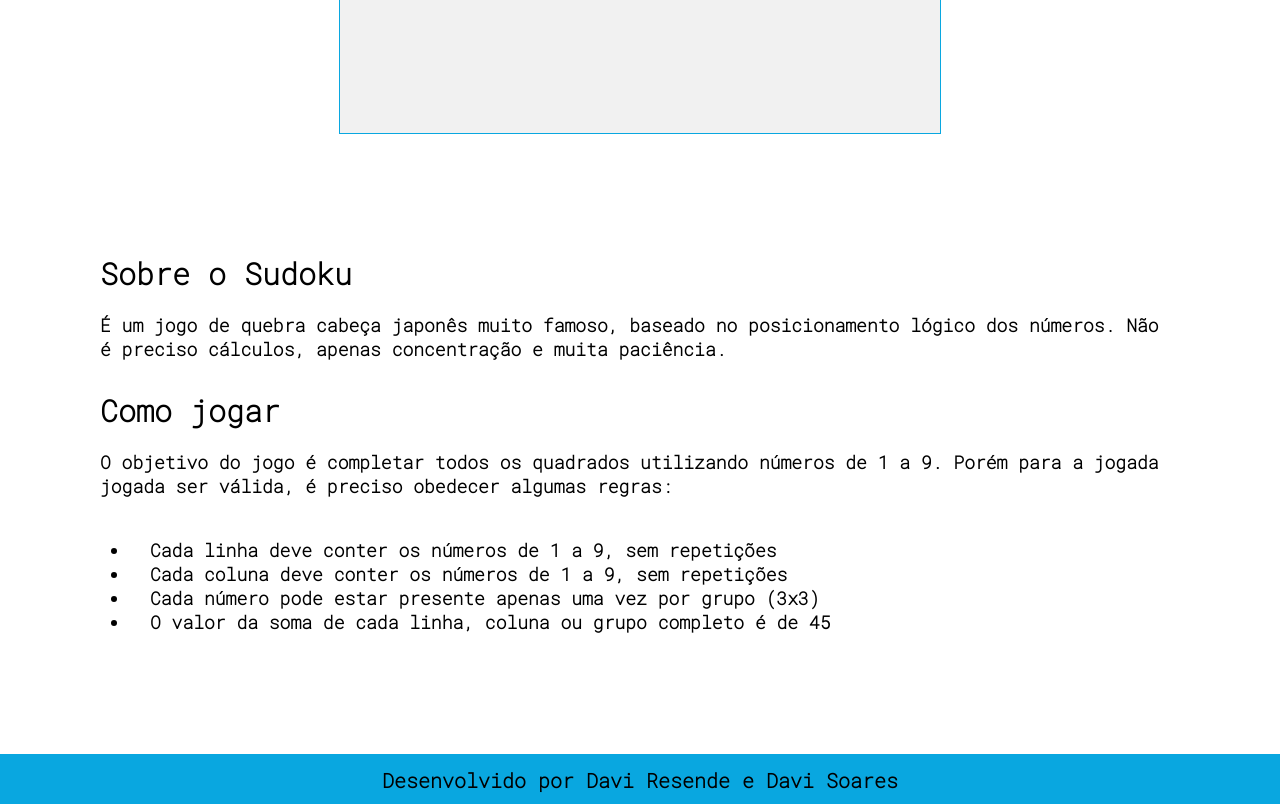
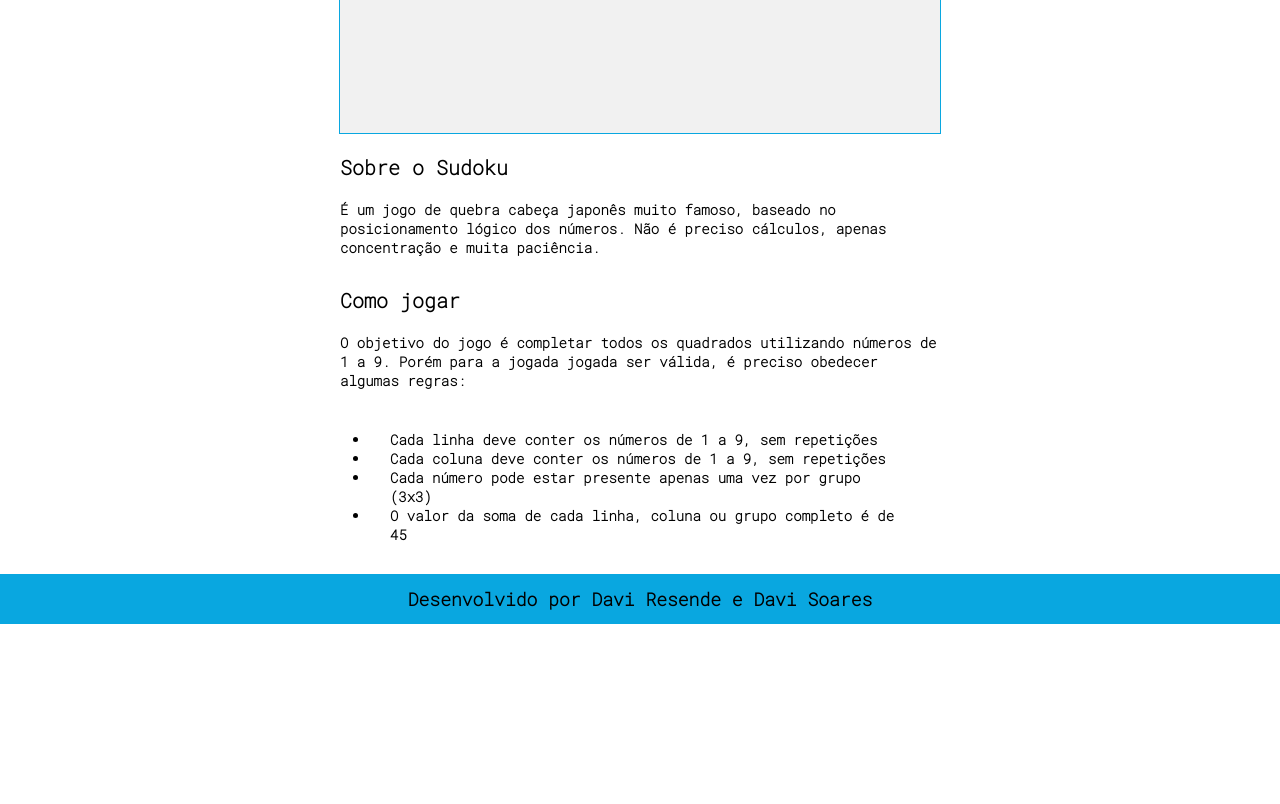
Before and after one commit to davirsreis/Sudoku-PPI1, a plain HTML site: page index.html in a window 1280 px wide. Shown: the part 600-1404 px from the top of the page. After the commit the page ends 1224 px from the top, so only its background shows below. Drawn offline with nearby package versions, Linux system fonts and the light colour scheme.

Commit message:
final adjustments

```diff
--- a/style.css
+++ b/style.css
@@ -100,16 +100,17 @@ input:hover {
 
 .sec-sobre {
     font-family: 'Roboto Mono', monospace;
-    margin: 100px;
+    width: 600px;
+    margin: auto;
 }
 .sec-sobre h2 {
-    font-size: 30px;
+    font-size: 20px;
     padding: 20px 0;
 }
 
 .sec-sobre p {
     padding-bottom: 10px;
-    font-size: 18px;
+    font-size: 14px;
 }
 
 ul {
@@ -119,7 +120,7 @@ ul {
 
 li {
     padding-left: 20px;
-    font-size: 18px;
+    font-size: 14px;
 }
 
 p {
@@ -141,6 +142,7 @@ footer {
 
 footer p {
     padding-top: 13px;
+    font-size: 18px;
 }
 
 footer a {
```
